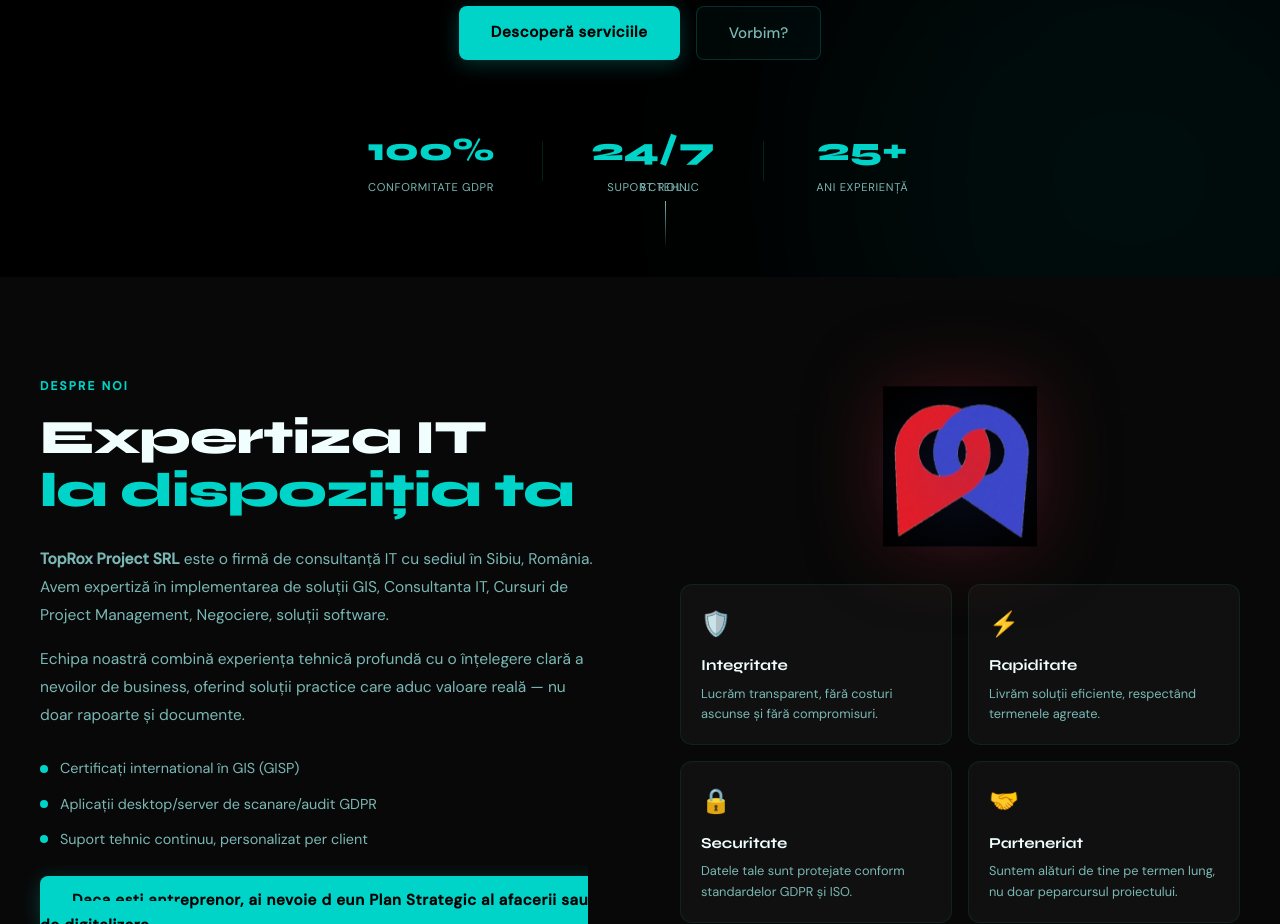
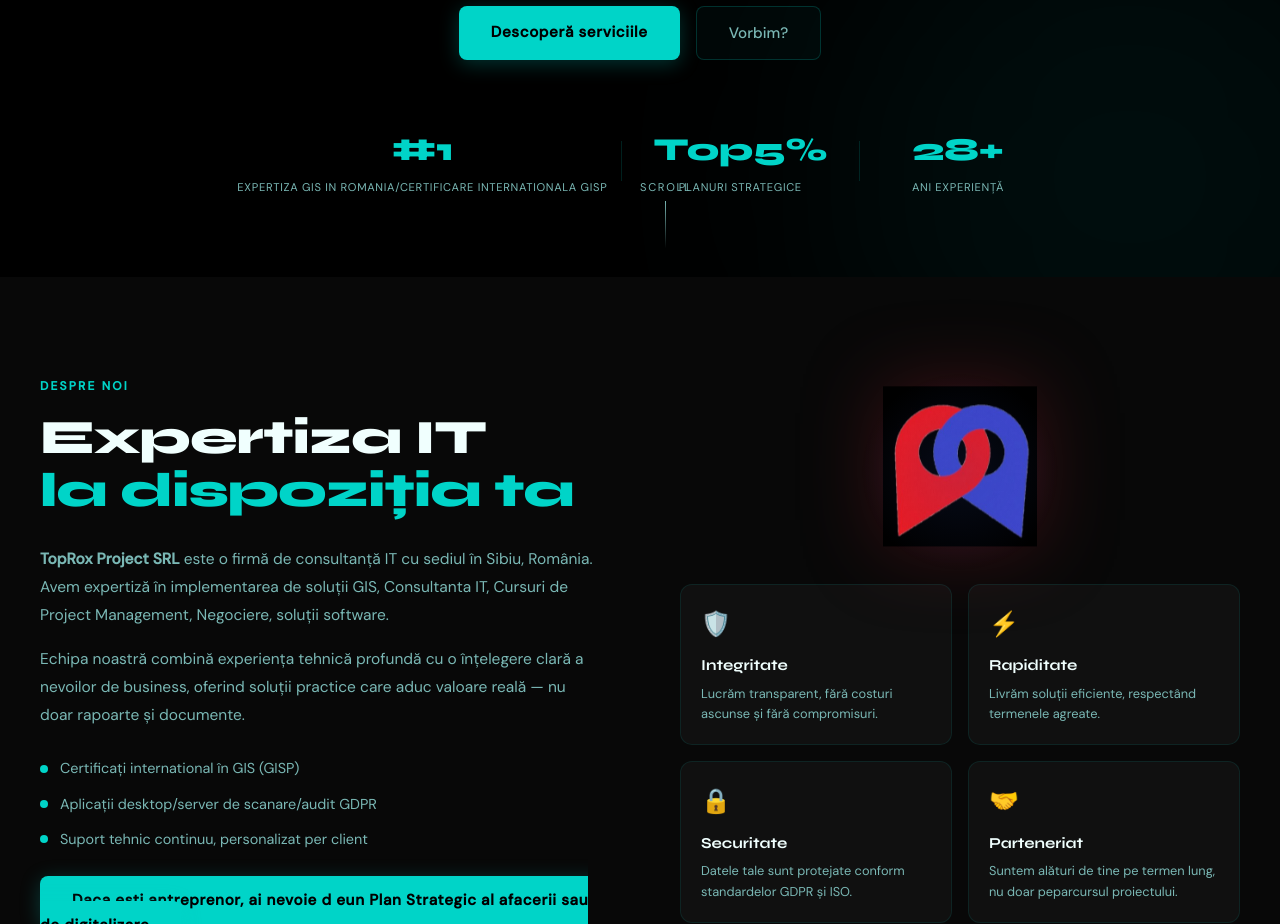
Before and after one commit to TopRoxProject/toprox-website, a React (Create React App) app: page / in a window 1280 px wide. Shown: the part 782-1706 px from the top of the page. Built offline with nearby package versions, Linux system fonts and the light colour scheme; the HTML template or start-up script is replaced by a standard one.

Commit message:
ajustare text hero

```diff
--- a/src/components/Hero.js
+++ b/src/components/Hero.js
@@ -94,17 +94,17 @@
 
         <div className="hero-stats">
           <div className="stat">
-            <span className="stat-num">100%</span>
-            <span className="stat-label">Conformitate GDPR</span>
+            <span className="stat-num">#1</span>
+            <span className="stat-label">Expertiza GIS in Romania/Certificare Internationala GISP</span>
           </div>
           <div className="stat-divider" />
           <div className="stat">
-            <span className="stat-num">24/7</span>
-            <span className="stat-label">Suport tehnic</span>
+            <span className="stat-num">Top5%</span>
+            <span className="stat-label">Planuri Strategice</span>
           </div>
           <div className="stat-divider" />
           <div className="stat">
-            <span className="stat-num">25+</span>
+            <span className="stat-num">28+</span>
             <span className="stat-label">Ani experiență</span>
           </div>
         </div>
```
